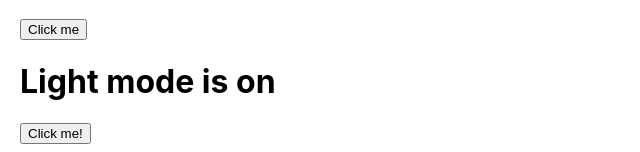
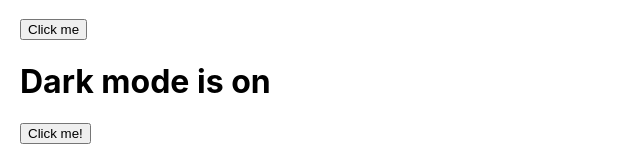
Before and after one commit to MariGsp/react-basics, a React (Create React App) app: page / in a window 1280 px wide. Shown: the part 601-753 px from the top of the page, without its empty margins (0-640 px from the left). Built offline with nearby package versions, Linux system fonts and the light colour scheme.

Commit message:
Fix minor issues

```diff
--- a/src/components/ModeToggler.jsx
+++ b/src/components/ModeToggler.jsx
@@ -1,16 +1,14 @@
-/* eslint-disable eqeqeq */
-/* eslint-disable no-console */
 /* eslint-disable react/button-has-type */
 import React from 'react';
 
 const ModeToggler = () => {
-  let darkModeOn = false;
+  let darkModeOn = true;
   const darkMode = <h1>Dark mode is on</h1>;
   const lightMode = <h1>Light mode is on</h1>;
 
   function handleClick() {
     darkModeOn = !darkModeOn;
-    if (darkModeOn == true) {
+    if (darkModeOn === true) {
       console.log('Dark mode is on');
     } else {
       console.log('Light mode is on');
```
